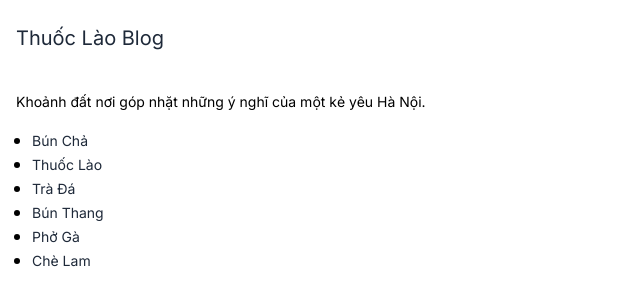
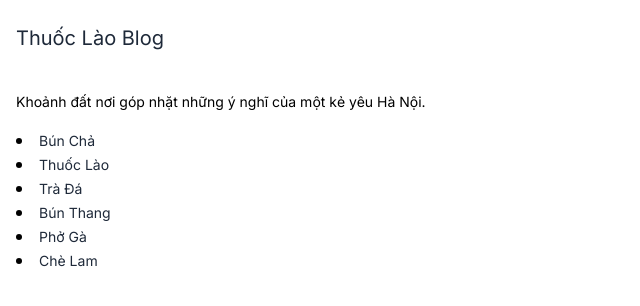
Before and after one commit to doraeminemon/bun-thang, a SvelteKit app: page / in a window 1280 px wide. Shown: the top 306 px of the page, without its empty margins (0-640 px from the left). Built offline with nearby package versions, Linux system fonts and the light colour scheme.

Commit message:
feat(style): Change list style to inside

```diff
--- a/src/routes/+page.svelte
+++ b/src/routes/+page.svelte
@@ -4,7 +4,7 @@
 </svelte:head>
 <section class="m-4 min-h-screen flex flex-col">
   <p class="py-4">Khoảnh đất nơi góp nhặt những ý nghĩ của một kẻ yêu Hà Nội.</p>
-  <ul class="list-disc pl-4">
+  <ul class="list-disc list-inside">
     <li><a href="/bun-cha">Bún Chả</a></li>
     <li><a href="/thuoc-lao">Thuốc Lào</a></li>
     <li><a href="/tra-da">Trà Đá</a></li>
```
